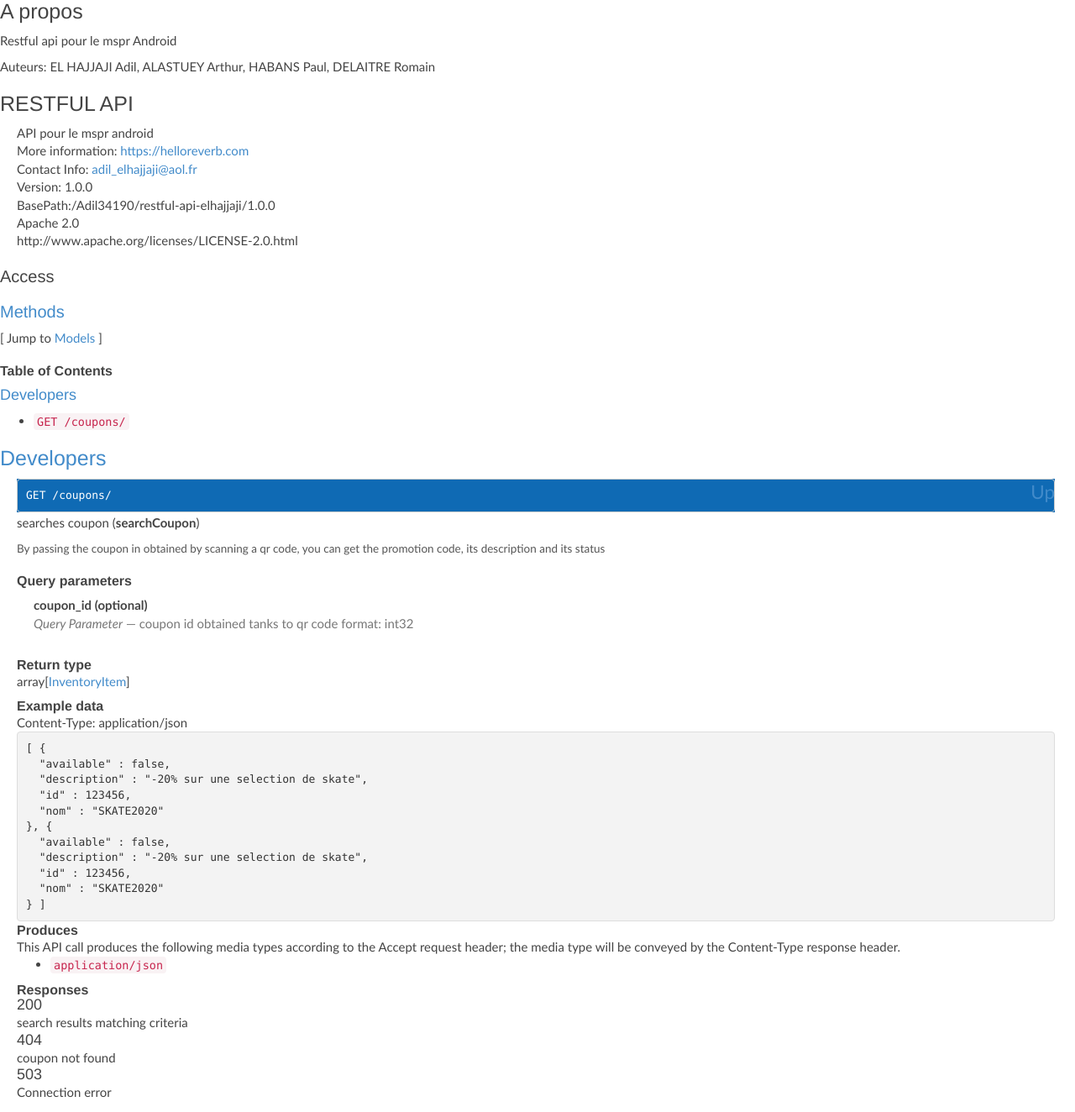
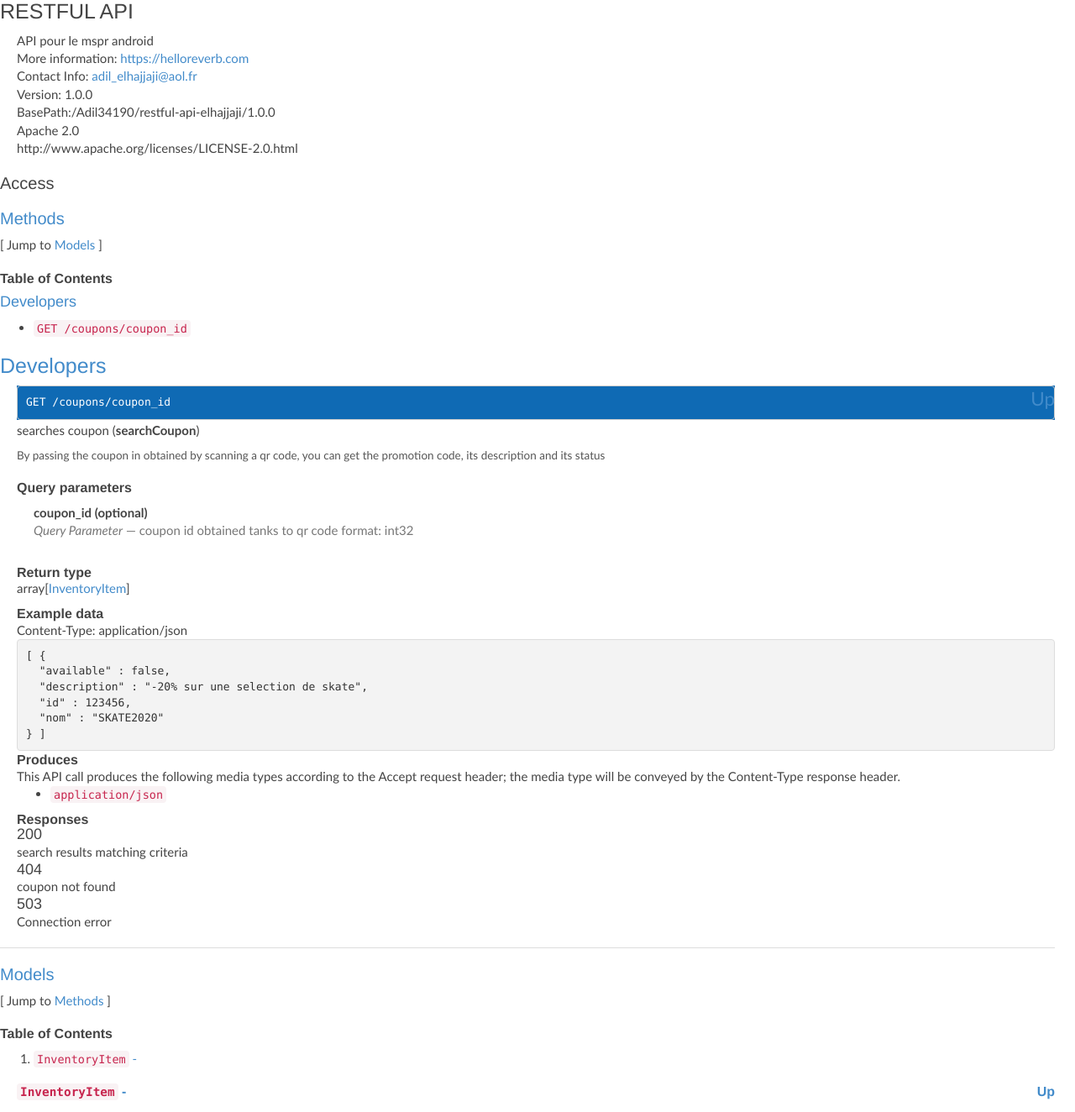
Before and after one commit to Adil34190/restful-heroku, a Flask app: page /about/ in a window 1280 px wide. Shown: the part 20-1344 px from the top of the page at 84% size. Run offline with Flask 2, Linux system fonts and the light colour scheme; style sheets or scripts are compiled from the project's sources; some libraries are stand-ins or nearby versions.

Commit message:
commit doc

```diff
--- a/templates/about.html
+++ b/templates/about.html
@@ -187,9 +187,6 @@ font-style: italic;
     </style>
   </head>
   <body>
-  <h1>A propos</h1>
-    <p>Restful api pour le mspr Android</p>
-    <p>Auteurs: EL HAJJAJI Adil, ALASTUEY Arthur, HABANS Paul, DELAITRE Romain</p>
   <h1>RESTFUL API</h1>
     <div class="app-desc">API pour le mspr android</div>
     <div class="app-desc">More information: <a href="https://helloreverb.com">https://helloreverb.com</a></div>
@@ -207,14 +204,14 @@ font-style: italic;
   <div class="method-summary"></div>
   <h4><a href="#Developers">Developers</a></h4>
   <ul>
-  <li><a href="#searchCoupon"><code><span class="http-method">get</span> /coupons/<int:coupon_id></code></a></li>
+  <li><a href="#searchCoupon"><code><span class="http-method">get</span> /coupons/coupon_id</code></a></li>
   </ul>
 
   <h1><a name="Developers">Developers</a></h1>
   <div class="method"><a name="searchCoupon"/>
     <div class="method-path">
     <a class="up" href="#__Methods">Up</a>
-    <pre class="get"><code class="huge"><span class="http-method">get</span> /coupons/<int:coupon_id></code></pre></div>
+    <pre class="get"><code class="huge"><span class="http-method">get</span> /coupons/coupon_id</code></pre></div>
     <div class="method-summary">searches coupon (<span class="nickname">searchCoupon</span>)</div>
     <div class="method-notes">By passing the coupon in obtained by scanning a qr code, you can get the promotion code, its description and its status</div>
 
@@ -241,11 +238,6 @@ font-style: italic;
     <h3 class="field-label">Example data</h3>
     <div class="example-data-content-type">Content-Type: application/json</div>
     <pre class="example"><code>[ {
-  "available" : false,
-  "description" : "-20% sur une selection de skate",
-  "id" : 123456,
-  "nom" : "SKATE2020"
-}, {
   "available" : false,
   "description" : "-20% sur une selection de skate",
   "id" : 123456,
```
Also changed, not shown: templates/home.html (+7 -4 lines).
